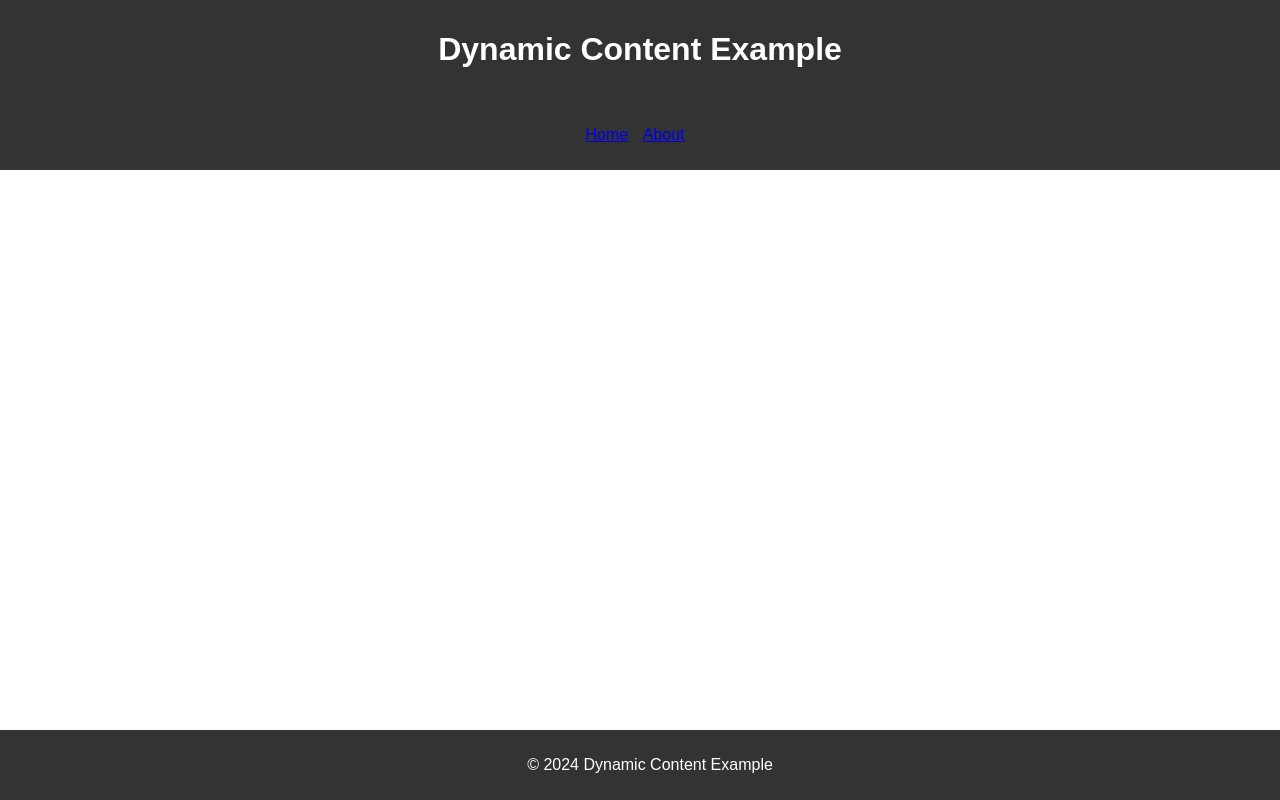
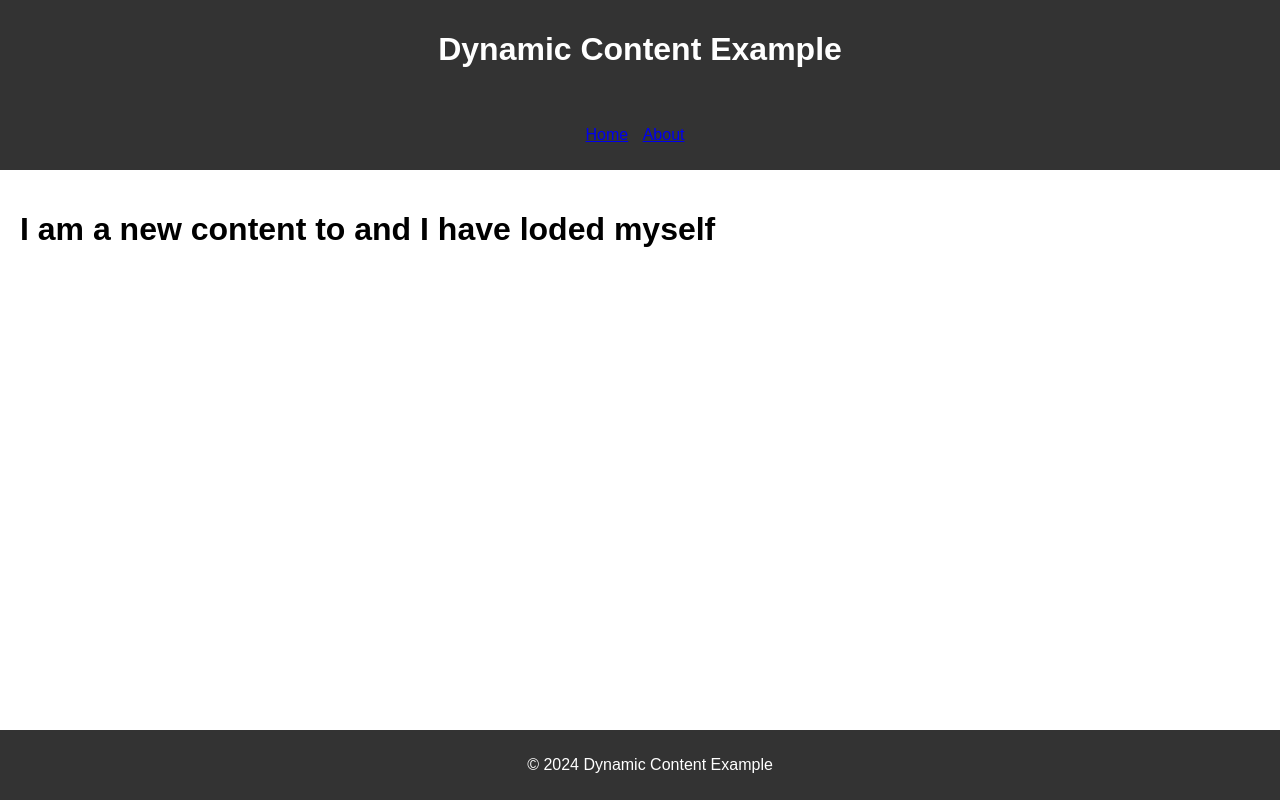
Before and after one commit to ErArif01/cms, a plain HTML site: page index.html in a window 1280 px wide. Drawn offline with nearby package versions, Linux system fonts and the light colour scheme; no server answers.

Commit message:
Update index.html

```diff
--- a/index.html
+++ b/index.html
@@ -21,7 +21,7 @@
     </nav>
 
     <div id="content">
-        <!-- I am a new content to and I have loded myself -->
+        <h1> I am a new content to and I have loded myself </h1>
     </div>
 
     <footer>
```
